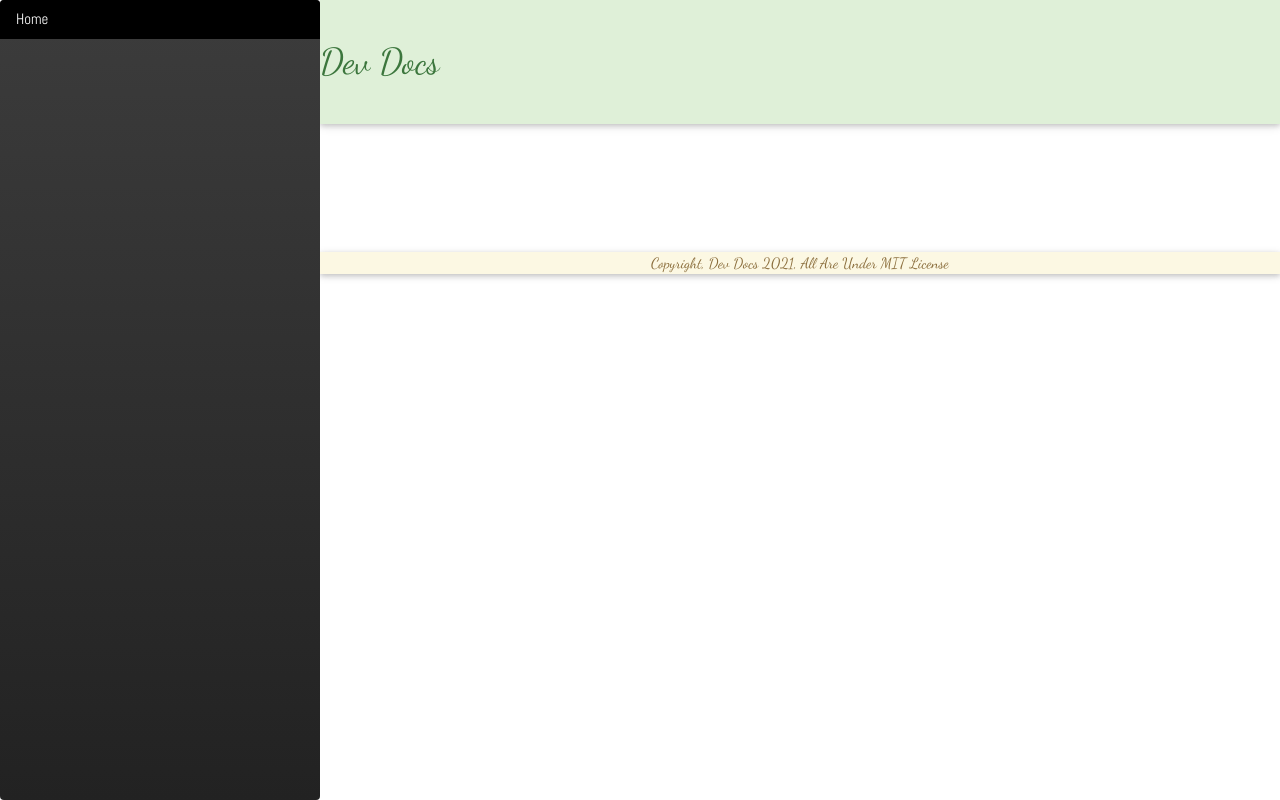
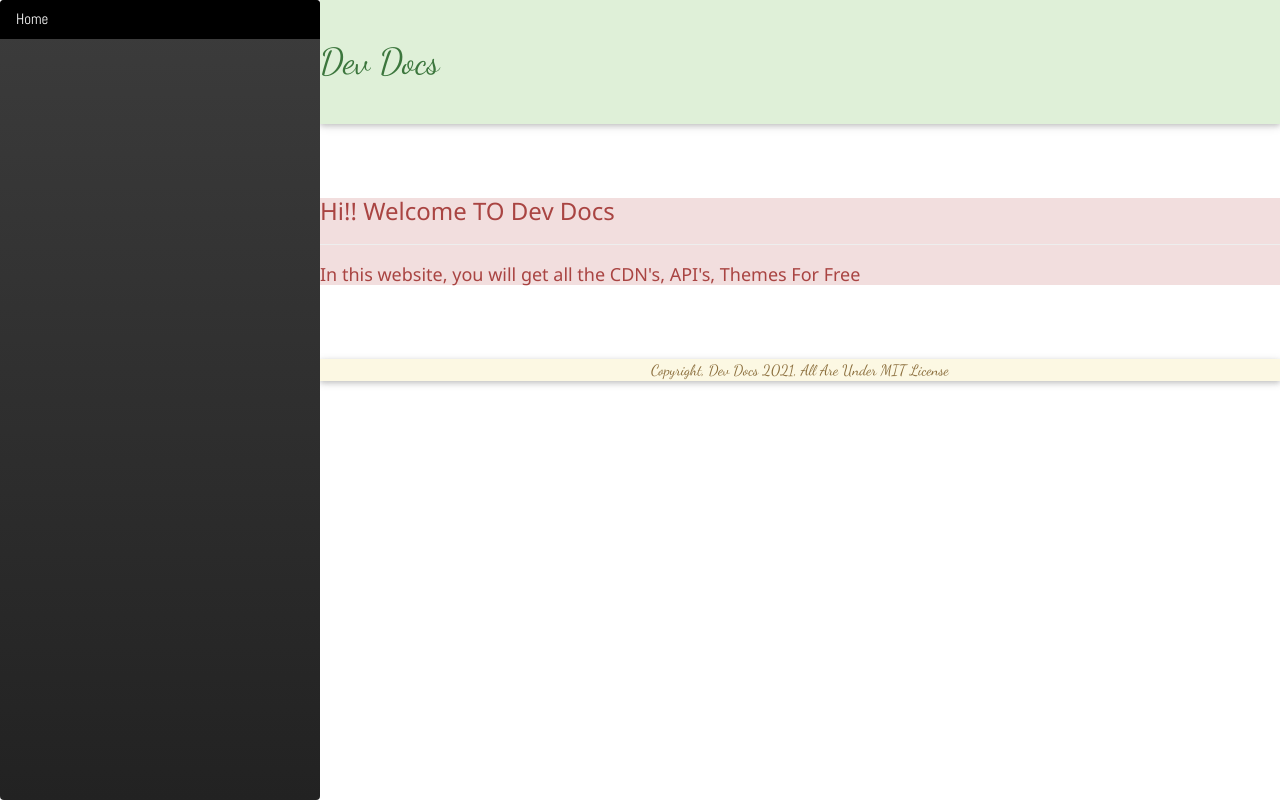
Before and after one commit to sudiptasoumyajit/devdocs.github.io, a plain HTML site: page index.html in a window 1280 px wide. Drawn offline with nearby package versions, Linux system fonts and the light colour scheme.

Commit message:
Updated The Open Detailed Page

```diff
--- a/index.html
+++ b/index.html
@@ -53,6 +53,11 @@
 </div>
 <!--body-->
 <div class="w3-class w3-padding-64" id="main">
+	<div class="bg-danger text-danger">
+		<h3>Hi!! Welcome TO Dev Docs</h3>
+		<hr>
+		<h5>In this website, you will get all the CDN's, API's, Themes For Free</h5>
+	</div>
 </div>
 <!--footer-->
 <div class="w3-card w3-center bg-warning text-warning">
```
